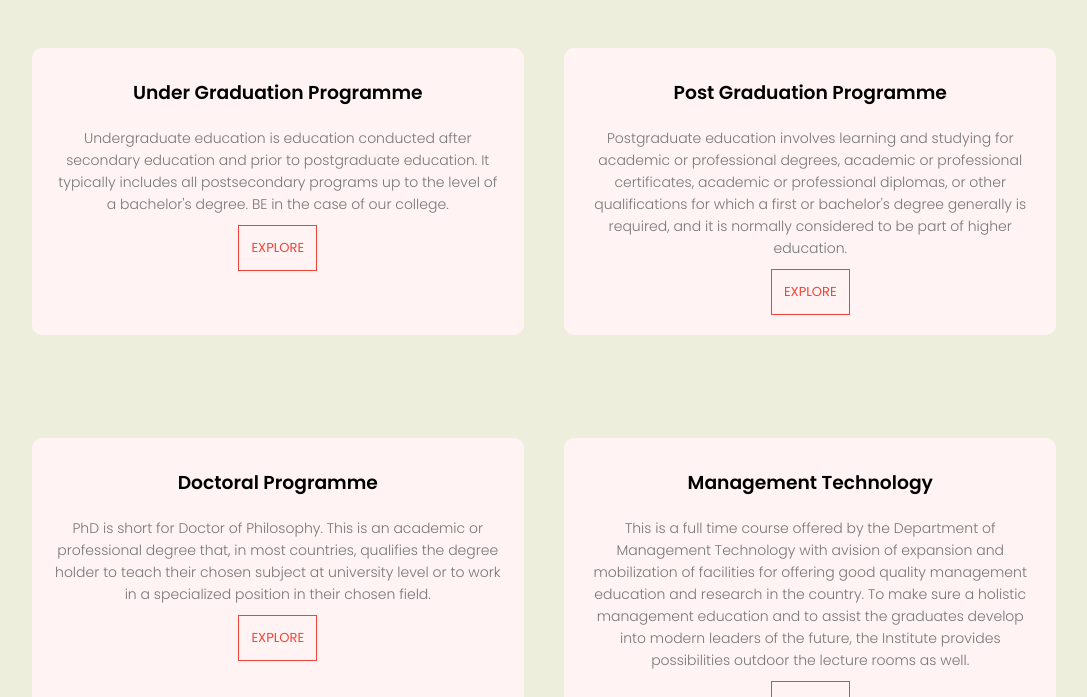
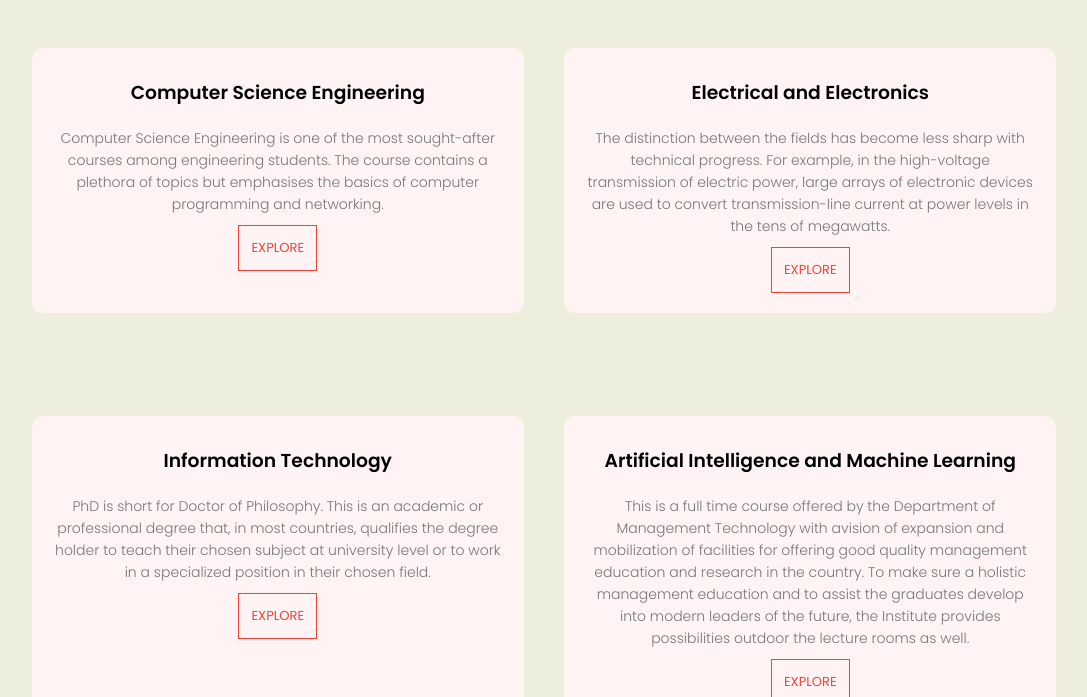
Before and after one commit to NehaVns/College-Website, a plain HTML site: page course.html in a window 1280 px wide. Shown: the part 622-1319 px from the top of the page, without its empty margins (96-1183 px from the left). Drawn offline with Linux system fonts and the light colour scheme; files whose address does not match are found by name.

Commit message:
Website versin 1.1

```diff
--- a/course.html
+++ b/course.html
@@ -2,7 +2,7 @@
 <html>
     <head>
         <meta name="viewport" content="width=device-width, initial-scale=1.0">
-        <title>Courses @RCOEM</title>
+        <title>Courses @AKGEC</title>
         <link rel="icon" href="C:\Users\project\Downloads\wtt-website-main\images\akgec_logo.png" type="image/png">
         <link rel="stylesheet" href="style.css">
         <link rel="preconnect" href="https://fonts.googleapis.com">
@@ -34,28 +34,28 @@
 <section class="course">
     <h1>Courses we offer</h1>
     <p>All Undergraduate and Postgraduate Programs are affiliated to
-        <br>Rashtrasant Tukadoji Maharaj Nagpur University, Nagpur (RTMNU)</p>
+        <br>Dr. APJ Abdul Kalam Technical University, LUCKHNOW</p>
 
     <div class="row">
         <div class="course-col">
-            <h3>Under Graduation Programme</h3>
-            <p>Undergraduate education is education conducted after secondary education and prior to postgraduate education. It typically includes all postsecondary programs up to the level of a bachelor's degree. BE in the case of our college.</p>
+            <h3>Computer Science Engineering</h3>
+            <p>Computer Science Engineering is one of the most sought-after courses among engineering students. The course contains a plethora of topics but emphasises the basics of computer programming and networking.</p>
             <a href="ugcourses.html" class="hero-btn red-btn">EXPLORE</a>
         </div>
         <div class="course-col">
-            <h3>Post Graduation Programme</h3>
-            <p>Postgraduate education involves learning and studying for academic or professional degrees, academic or professional certificates, academic or professional diplomas, or other qualifications for which a first or bachelor's degree generally is required, and it is normally considered to be part of higher education.</p>
+            <h3>Electrical and Electronics</h3>
+            <p>The distinction between the fields has become less sharp with technical progress. For example, in the high-voltage transmission of electric power, large arrays of electronic devices are used to convert transmission-line current at power levels in the tens of megawatts.</p>
             <a href="http://www.rknec.edu/Admissions/AdmissionMTech.aspx#" class="hero-btn red-btn">EXPLORE</a>
         </div>
     </div>
     <div class="row">
         <div class="course-col">
-            <h3>Doctoral Programme</h3>
+            <h3>Information Technology</h3>
             <p>PhD is short for Doctor of Philosophy. This is an academic or professional degree that, in most countries, qualifies the degree holder to teach their chosen subject at university level or to work in a specialized position in their chosen field.</p>
             <a href="http://www.rknec.edu/R%20and%20D/PhD-Programme.aspx" class="hero-btn red-btn">EXPLORE</a>
         </div>
         <div class="course-col">
-            <h3>Management Technology</h3>
+            <h3>Artificial Intelligence and Machine Learning</h3>
             <p>This is a full time course offered by the Department of Management Technology with avision of expansion and mobilization of facilities for offering good quality management education and research in the country.
                 To make sure a holistic management education and to assist the graduates develop into modern leaders of the future, the Institute provides possibilities outdoor the lecture rooms as well.</p>
             <a href="http://www.rknec.edu/Admissions/AdmissionMBA.aspx" class="hero-btn red-btn">EXPLORE</a>
```
